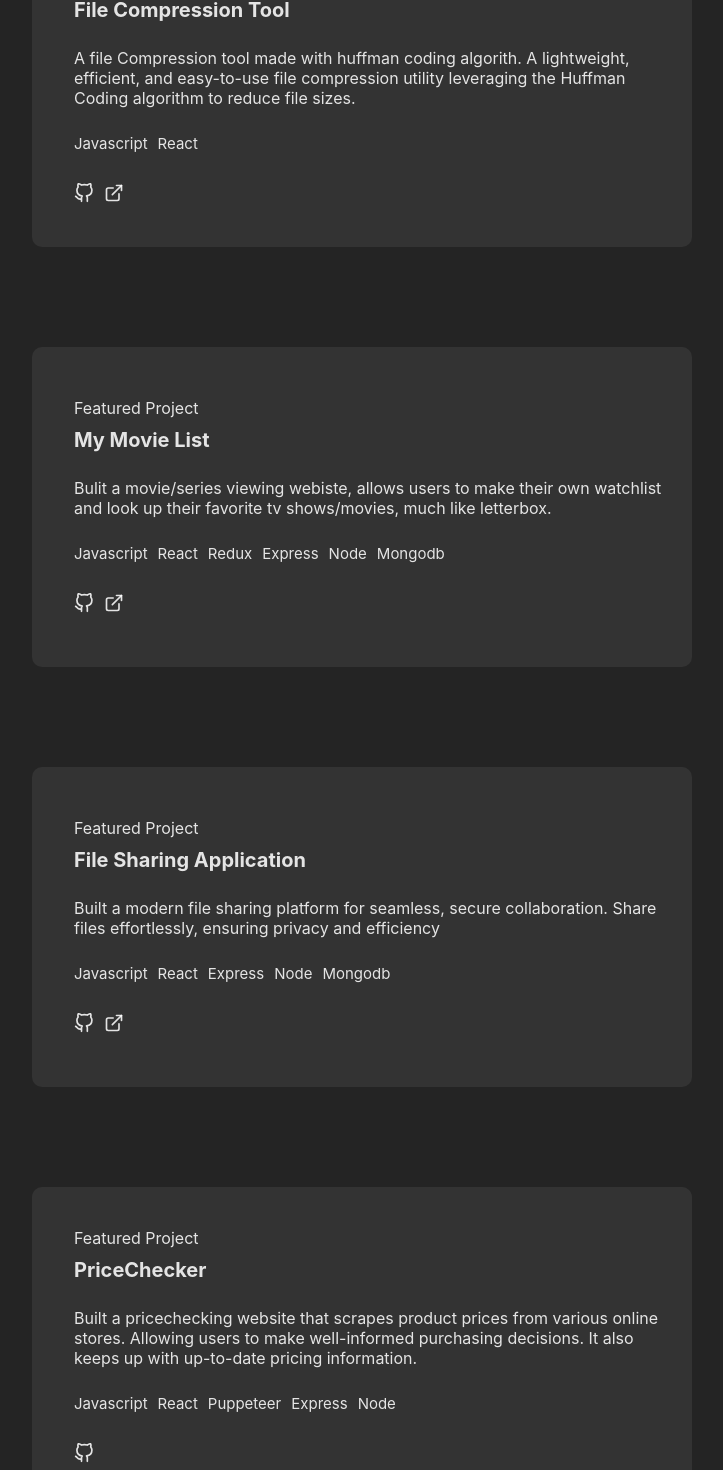
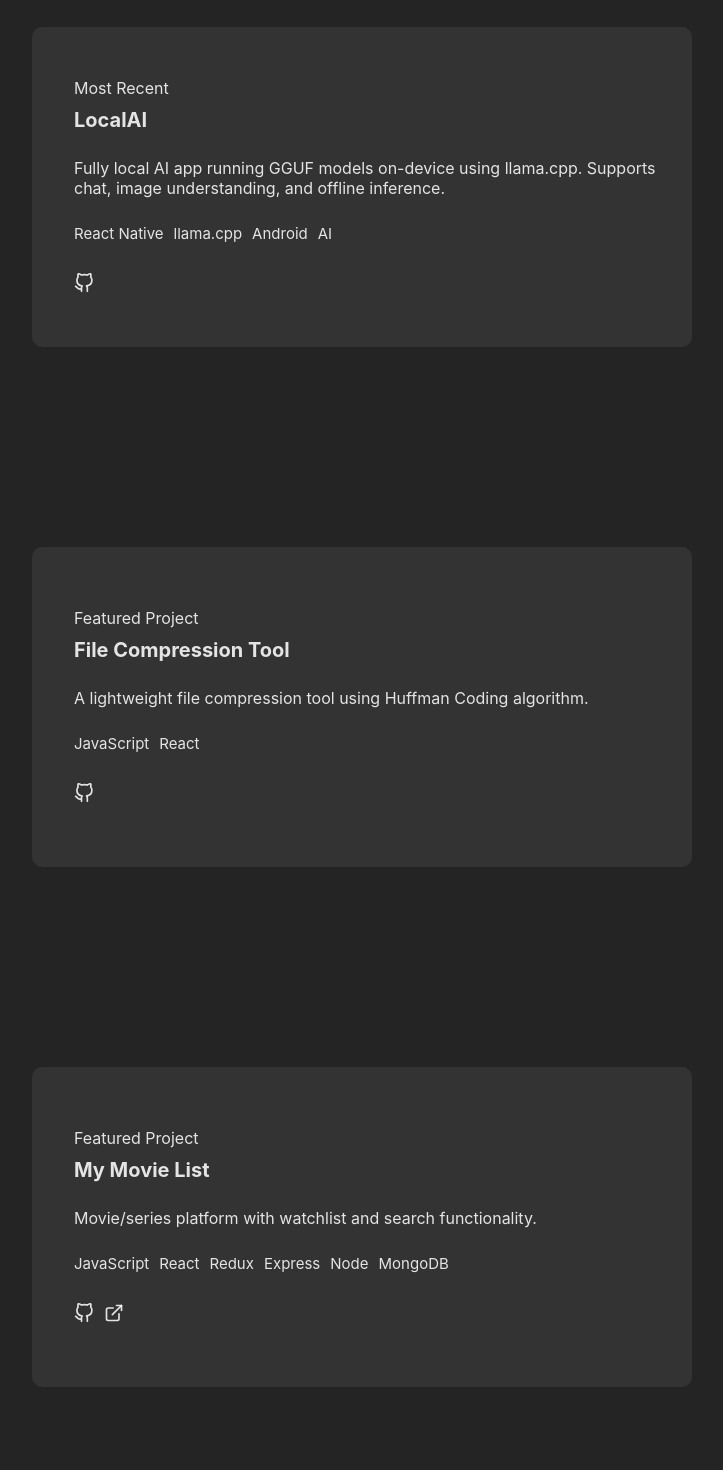
Before and after one commit to rehmansha1/MyPortfolio, a React (Vite) app: page / in a window 1280 px wide. Shown: the part 1093-2563 px from the top of the page, without its empty margins (278-1001 px from the left). Built offline with nearby package versions, Linux system fonts and the light colour scheme.

Commit message:
added new projects

```diff
--- a/src/App.css
+++ b/src/App.css
@@ -551,7 +551,7 @@ h1 {
   .project2-win{
     padding: 20px;
     width: 80%;
-
+  opacity: 0;
   }
   .type-Project{
     font-family: monospace;
--- a/src/App.jsx
+++ b/src/App.jsx
@@ -7,30 +7,139 @@ import { ScrollTrigger } from "gsap/ScrollTrigger";
 import { gsap } from "gsap";
 function App() {
   gsap.registerPlugin(ScrollTrigger);
+const projects = [
+  {
+    type: "Most Recent",
+    title: "LocalAI",
+    description:
+      "Fully local AI app running GGUF models on-device using llama.cpp. Supports chat, image understanding, and offline inference.",
+    stack: ["React Native", "llama.cpp", "Android", "AI"],
+    github: "https://github.com/rehmansha1/LocalAI",
+  },
+  {
+    type: "Featured Project",
+    title: "File Compression Tool",
+    description:
+      "A lightweight file compression tool using Huffman Coding algorithm.",
+    stack: ["JavaScript", "React"],
+    github: "https://github.com/rehmansha1/txt-compressor",
+  },
+  {
+    type: "Featured Project",
+    title: "My Movie List",
+    description:
+      "Movie/series platform with watchlist and search functionality.",
+    stack: ["JavaScript", "React", "Redux", "Express", "Node", "MongoDB"],
+    github: "https://github.com/rehmansha1/MyMovieList",
+    live: "https://mymovielist-mkra.onrender.com/",
+  },
+  {
+    type: "Featured Project",
+    title: "File Sharing Application",
+    description:
+      "Secure file sharing platform for seamless collaboration.",
+    stack: ["JavaScript", "React", "Express", "Node", "MongoDB"],
+    github: "https://github.com/rehmansha1/File-Sharing-site",
+    live: "https://file-sharing-site-8t90.onrender.com/",
+  },
+  {
+    type: "Featured Project",
+    title: "PriceChecker",
+    description:
+      "Scrapes product prices from multiple stores for comparison.",
+    stack: ["JavaScript", "React", "Puppeteer", "Express", "Node"],
+    github: "https://github.com/rehmansha1/PriceChecker",
+  },
+  {
+    type: "Featured Project",
+    title: "Circle to Search",
+    description:
+      "Select any part of the screen and search instantly.",
+    stack: ["React Native", "Android"],
+    github: "https://github.com/rehmansha1/circle-to-search",
+  },
+  {
+    type: "Featured Project",
+    title: "Automated Blogs",
+    description:
+      "AI-powered system that generates blogs automatically.",
+    stack: ["Node.js", "MongoDB", "AI"],
+    github: "https://github.com/rehmansha1/automated-Blogs",
+  },
+  {
+    type: "Featured Project",
+    title: "Multiplayer Drawing Game",
+    description:
+      "Real-time drawing & guessing game using WebSockets.",
+    stack: ["React", "Socket.IO", "Node.js"],
+    github: "https://github.com/rehmansha1/multiplayer-drawing-game",
+  },
+  {
+    type: "Featured Project",
+    title: "Ecommerce Site",
+    description:
+      "Full-stack ecommerce platform with cart and orders.",
+    stack: ["MERN"],
+    github: "https://github.com/rehmansha1/ecommerce-site",
+  },
+  {
+    type: "Featured Project",
+    title: "Image Clustering",
+    description:
+      "ML project grouping similar images using clustering algorithms.",
+    stack: ["Python", "OpenCV", "ML"],
+    github: "https://github.com/rehmansha1/image-clustering",
+  },
+];
+useEffect(() => {
+  // Line animation
+  gsap.fromTo(
+    "#lineProject",
+    { width: "0px" },
+    {
+      scrollTrigger: {
+        trigger: "#lineProject",
+        start: "top 85%",
+      },
+      width: "200px",
+      duration: 1.5,
+      ease: "power2.out",
+    }
+  );
 
-  useEffect(() => {
-    // on viewport animations
-    gsap.to("#lineProject", {
-      scrollTrigger: "#lineProject",
-      width: "200px",
-      duration: 2,
-    });
+  // Project cards — slide up + fade in (use y, not marginTop)
   gsap.utils.toArray(".project2-win").forEach((element) => {
-      gsap.to(element, {
+    gsap.fromTo(
+      element,
+      { y: 50, opacity: 0 },
+      {
         scrollTrigger: {
           trigger: element,
+          start: "top 88%",
         },
-        marginTop: "100px",
-        opacity: "1",
-        duration: 0.3,
+        y: 0,
+        opacity: 1,
+        duration: 0.6,
+        ease: "power2.out",
+      }
+    );
   });
-    });
-    gsap.to(".contactCard", {
-      scrollTrigger: ".contact",
-      top: "0%",
+
+  // Contact card
+  gsap.fromTo(
+    ".contactCard",
+    { y: 60, opacity: 0 },
+    {
+      scrollTrigger: {
+        trigger: ".contact",
+        start: "top 80%",
+      },
+      y: 0,
       opacity: 1,
-      duration: 0.5,
-    });
+      duration: 0.6,
+      ease: "power2.out",
+    }
+  );
 }, []);
   useEffect(() => {
     // about delay after 2 sec
@@ -298,197 +407,60 @@ function App() {
             <div id="lineProject"></div>
           </div>
 
-          <div className="project2-win">
-            <div className="type-Project">Most Recent</div>
-            <h1 className="name-project">File Compression Tool</h1>
-            <p className="para-project">
-              {" "}
-              A file Compression tool made with huffman coding algorith. A
-              lightweight, efficient, and easy-to-use file compression utility
-              leveraging the Huffman Coding algorithm to reduce file sizes.
-            </p>
+{projects.map((project, index) => (
+  <div className="project2-win" key={index}>
+    <div className="type-Project">{project.type}</div>
+
+    <h1 className="name-project">{project.title}</h1>
+
+    <p className="para-project">{project.description}</p>
+
     <div className="stack-project">
-              <div>Javascript</div>
-              <div>React</div>
+      {project.stack.map((tech, i) => (
+        <div key={i}>{tech}</div>
+      ))}
     </div>
+
     <div className="git-project">
-            <a href="https://github.com/rehmansha1/txt-compressor" target="_blank">
-              <svg
-
-                xmlns="http://www.w3.org/2000/svg"
-                role="img"
-                viewBox="0 0 24 24"
-                fill="none"
-                stroke="currentColor"
-                stroke-width="2"
-                stroke-linecap="round"
-                stroke-linejoin="round"
-                class="feather feather-github"
-              >
-                <title>GitHub</title>
-                <path d="M9 19c-5 1.5-5-2.5-7-3m14 6v-3.87a3.37 3.37 0 0 0-.94-2.61c3.14-.35 6.44-1.54 6.44-7A5.44 5.44 0 0 0 20 4.77 5.07 5.07 0 0 0 19.91 1S18.73.65 16 2.48a13.38 13.38 0 0 0-7 0C6.27.65 5.09 1 5.09 1A5.07 5.07 0 0 0 5 4.77a5.44 5.44 0 0 0-1.5 3.78c0 5.42 3.3 6.61 6.44 7A3.37 3.37 0 0 0 9 18.13V22"></path>
-              </svg>
-              </a>
-              <a>
+      <a href={project.github} target="_blank">
+        {/* reuse your github svg */}
         <svg
           xmlns="http://www.w3.org/2000/svg"
           role="img"
           viewBox="0 0 24 24"
           fill="none"
           stroke="currentColor"
-                stroke-width="2"
-                stroke-linecap="round"
-                stroke-linejoin="round"
-                class="feather feather-external-link"
+          strokeWidth="2"
+          strokeLinecap="round"
+          strokeLinejoin="round"
+          className="feather feather-github"
         >
-                <title>External Link</title>
-                <path d="M18 13v6a2 2 0 0 1-2 2H5a2 2 0 0 1-2-2V8a2 2 0 0 1 2-2h6"></path>
-                <polyline points="15 3 21 3 21 9"></polyline>
-                <line x1="10" y1="14" x2="21" y2="3"></line>
+          <path d="M9 19c-5 1.5-5-2.5-7-3m14 6v-3.87a3.37 3.37 0 0 0-.94-2.61c3.14-.35 6.44-1.54 6.44-7A5.44 5.44 0 0 0 20 4.77 5.07 5.07 0 0 0 19.91 1S18.73.65 16 2.48a13.38 13.38 0 0 0-7 0C6.27.65 5.09 1 5.09 1A5.07 5.07 0 0 0 5 4.77a5.44 5.44 0 0 0-1.5 3.78c0 5.42 3.3 6.61 6.44 7A3.37 3.37 0 0 0 9 18.13V22"></path>
         </svg>
       </a>
-            </div>
-          </div>
-          <div className="project2-win">
-            <div className="type-Project">Featured Project</div>
-            <h1 className="name-project">My Movie List</h1>
-            <p className="para-project">
-              Bulit a movie/series viewing webiste, allows users to make their
-              own watchlist and look up their favorite tv shows/movies, much
-              like letterbox.
-            </p>
-            <div className="stack-project">
-              <div>Javascript</div>
-              <div>React</div>
-              <div>Redux</div>
-              <div>Express</div>
-              <div>Node</div>
-              <div>Mongodb</div>
-            </div>
-            <div className="git-project">
-            <a href="https://github.com/rehmansha1/MyMovieList" target="_blank">
+
+      {project.live && (
+        <a href={project.live} target="_blank">
           <svg
             xmlns="http://www.w3.org/2000/svg"
             role="img"
             viewBox="0 0 24 24"
             fill="none"
             stroke="currentColor"
-                stroke-width="2"
-                stroke-linecap="round"
-                stroke-linejoin="round"
-                class="feather feather-github"
+            strokeWidth="2"
+            strokeLinecap="round"
+            strokeLinejoin="round"
+            className="feather feather-external-link"
           >
-                <title>GitHub</title>
-                <path d="M9 19c-5 1.5-5-2.5-7-3m14 6v-3.87a3.37 3.37 0 0 0-.94-2.61c3.14-.35 6.44-1.54 6.44-7A5.44 5.44 0 0 0 20 4.77 5.07 5.07 0 0 0 19.91 1S18.73.65 16 2.48a13.38 13.38 0 0 0-7 0C6.27.65 5.09 1 5.09 1A5.07 5.07 0 0 0 5 4.77a5.44 5.44 0 0 0-1.5 3.78c0 5.42 3.3 6.61 6.44 7A3.37 3.37 0 0 0 9 18.13V22"></path>
-              </svg>
-              </a>
-              <a href="https://mymovielist-mkra.onrender.com/" target="_blank">
-              <svg
-                xmlns="http://www.w3.org/2000/svg"
-                role="img"
-                viewBox="0 0 24 24"
-                fill="none"
-                stroke="currentColor"
-                stroke-width="2"
-                stroke-linecap="round"
-                stroke-linejoin="round"
-                class="feather feather-external-link"
-              >
-                <title>External Link</title>
             <path d="M18 13v6a2 2 0 0 1-2 2H5a2 2 0 0 1-2-2V8a2 2 0 0 1 2-2h6"></path>
             <polyline points="15 3 21 3 21 9"></polyline>
             <line x1="10" y1="14" x2="21" y2="3"></line>
           </svg>
         </a>
+      )}
     </div>
   </div>
-          <div className="project2-win">
-            <div className="type-Project">Featured Project</div>
-            <h1 className="name-project">File Sharing Application</h1>
-            <p className="para-project">
-              Built a modern file sharing platform for seamless, secure
-              collaboration. Share files effortlessly, ensuring privacy and
-              efficiency
-            </p>
-            <div className="stack-project">
-              <div>Javascript</div>
-              <div>React</div>
-              <div>Express</div>
-              <div>Node</div>
-              <div>Mongodb</div>
-            </div>
-            <div className="git-project">
-
-              <a href="https://github.com/rehmansha1/File-Sharing-site" target="_blank"><svg
-
-                xmlns="http://www.w3.org/2000/svg"
-                role="img"
-                viewBox="0 0 24 24"
-                fill="none"
-                stroke="currentColor"
-                stroke-width="2"
-                stroke-linecap="round"
-                stroke-linejoin="round"
-                class="feather feather-github"
-              >
-                <title>GitHub</title>
-                <path d="M9 19c-5 1.5-5-2.5-7-3m14 6v-3.87a3.37 3.37 0 0 0-.94-2.61c3.14-.35 6.44-1.54 6.44-7A5.44 5.44 0 0 0 20 4.77 5.07 5.07 0 0 0 19.91 1S18.73.65 16 2.48a13.38 13.38 0 0 0-7 0C6.27.65 5.09 1 5.09 1A5.07 5.07 0 0 0 5 4.77a5.44 5.44 0 0 0-1.5 3.78c0 5.42 3.3 6.61 6.44 7A3.37 3.37 0 0 0 9 18.13V22"></path>
-              </svg>
-              </a>
-              <a href="https://file-sharing-site-8t90.onrender.com/" target="_blabk"><svg
-                xmlns="http://www.w3.org/2000/svg"
-                role="img"
-                viewBox="0 0 24 24"
-                fill="none"
-                stroke="currentColor"
-                stroke-width="2"
-                stroke-linecap="round"
-                stroke-linejoin="round"
-                class="feather feather-external-link"
-              >
-                <title>External Link</title>
-                <path d="M18 13v6a2 2 0 0 1-2 2H5a2 2 0 0 1-2-2V8a2 2 0 0 1 2-2h6"></path>
-                <polyline points="15 3 21 3 21 9"></polyline>
-                <line x1="10" y1="14" x2="21" y2="3"></line>
-              </svg>
-              </a>
-            </div>
-          </div>
-          <div className="project2-win">
-            <div className="type-Project">Featured Project</div>
-            <h1 className="name-project">PriceChecker</h1>
-            <p className="para-project">
-              Built a pricechecking website that scrapes product prices from
-              various online stores. Allowing users to make well-informed
-              purchasing decisions. It also keeps up with up-to-date pricing
-              information.
-            </p>
-            <div className="stack-project">
-              <div>Javascript</div>
-              <div>React</div>
-              <div>Puppeteer</div>
-              <div>Express</div>
-              <div>Node</div>
-            </div>
-            <div className="git-project">
-              <a href="https://github.com/rehmansha1/PriceChecker" target="_blank"><svg
-                xmlns="http://www.w3.org/2000/svg"
-                role="img"
-                viewBox="0 0 24 24"
-                fill="none"
-                stroke="currentColor"
-                stroke-width="2"
-                stroke-linecap="round"
-                stroke-linejoin="round"
-                class="feather feather-github"
-              >
-                <title>GitHub</title>
-                <path d="M9 19c-5 1.5-5-2.5-7-3m14 6v-3.87a3.37 3.37 0 0 0-.94-2.61c3.14-.35 6.44-1.54 6.44-7A5.44 5.44 0 0 0 20 4.77 5.07 5.07 0 0 0 19.91 1S18.73.65 16 2.48a13.38 13.38 0 0 0-7 0C6.27.65 5.09 1 5.09 1A5.07 5.07 0 0 0 5 4.77a5.44 5.44 0 0 0-1.5 3.78c0 5.42 3.3 6.61 6.44 7A3.37 3.37 0 0 0 9 18.13V22"></path>
-              </svg>
-              </a>
-
-            </div>
-          </div>
+))}
         </div>
       </div>
       <div className="contact" id="contactSection">
```
Lines whose indentation alone changed are shown as unchanged.
